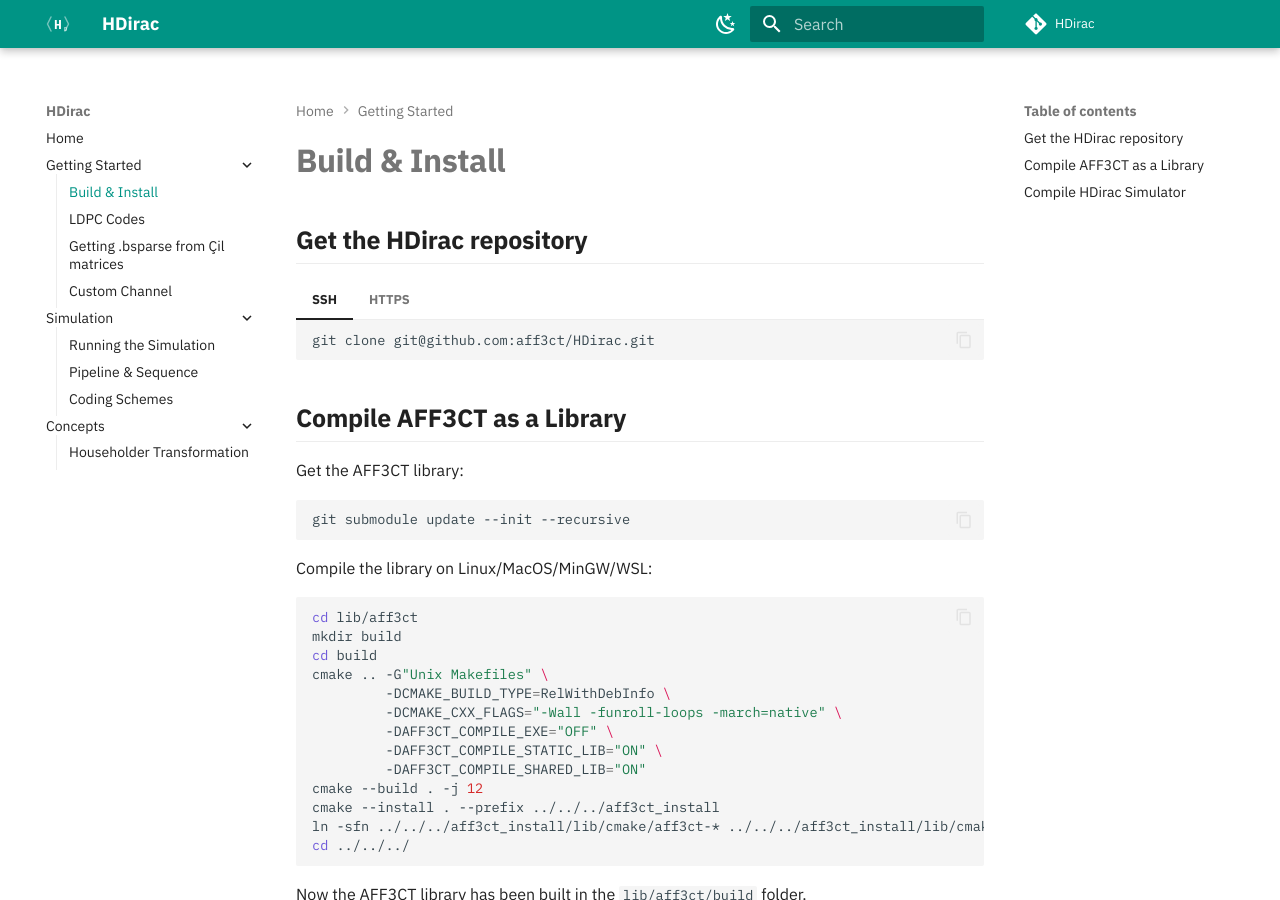
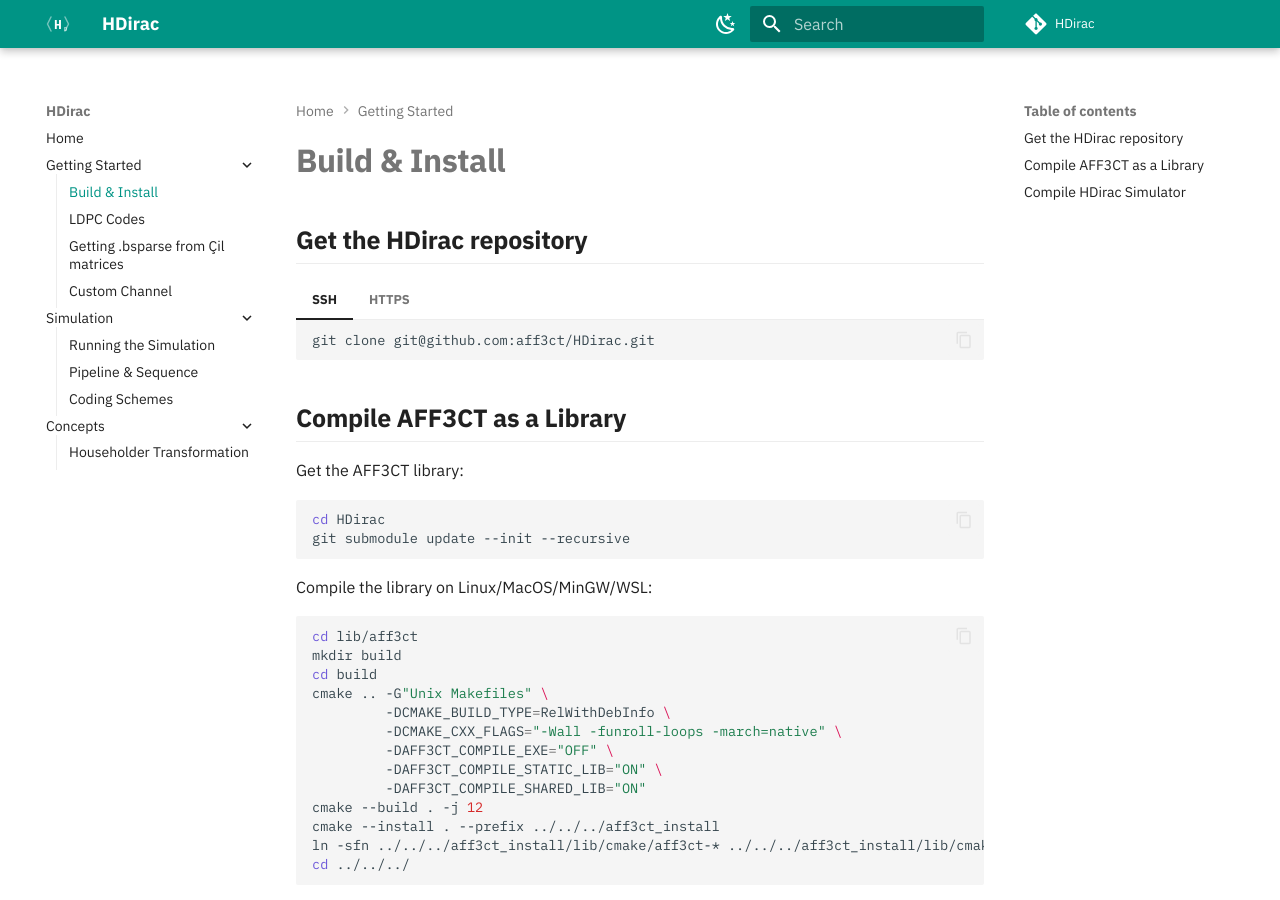
Before and after one commit to aff3ct/HDirac, an MkDocs documentation site: the page built from docs/getting-started/build.md, in a window 1280 px wide and 900 px high. Built offline with MkDocs 1.6.1 and Material for MkDocs 9.7.7, drawn with Linux system fonts in a browser that asks for light colours; comment, search, counter and statistics services are not loaded.

Commit message:
docs: [build instructions] addition of cd HDirac after repository cloning.

````diff
--- a/docs/getting-started/build.md
+++ b/docs/getting-started/build.md
@@ -22,6 +21,7 @@
 Get the AFF3CT library:
 
 ```bash
+cd HDirac
 git submodule update --init --recursive
 ```
 
````
Also changed, not shown: other parts of docs/getting-started/build.md (+0 -1 lines).
